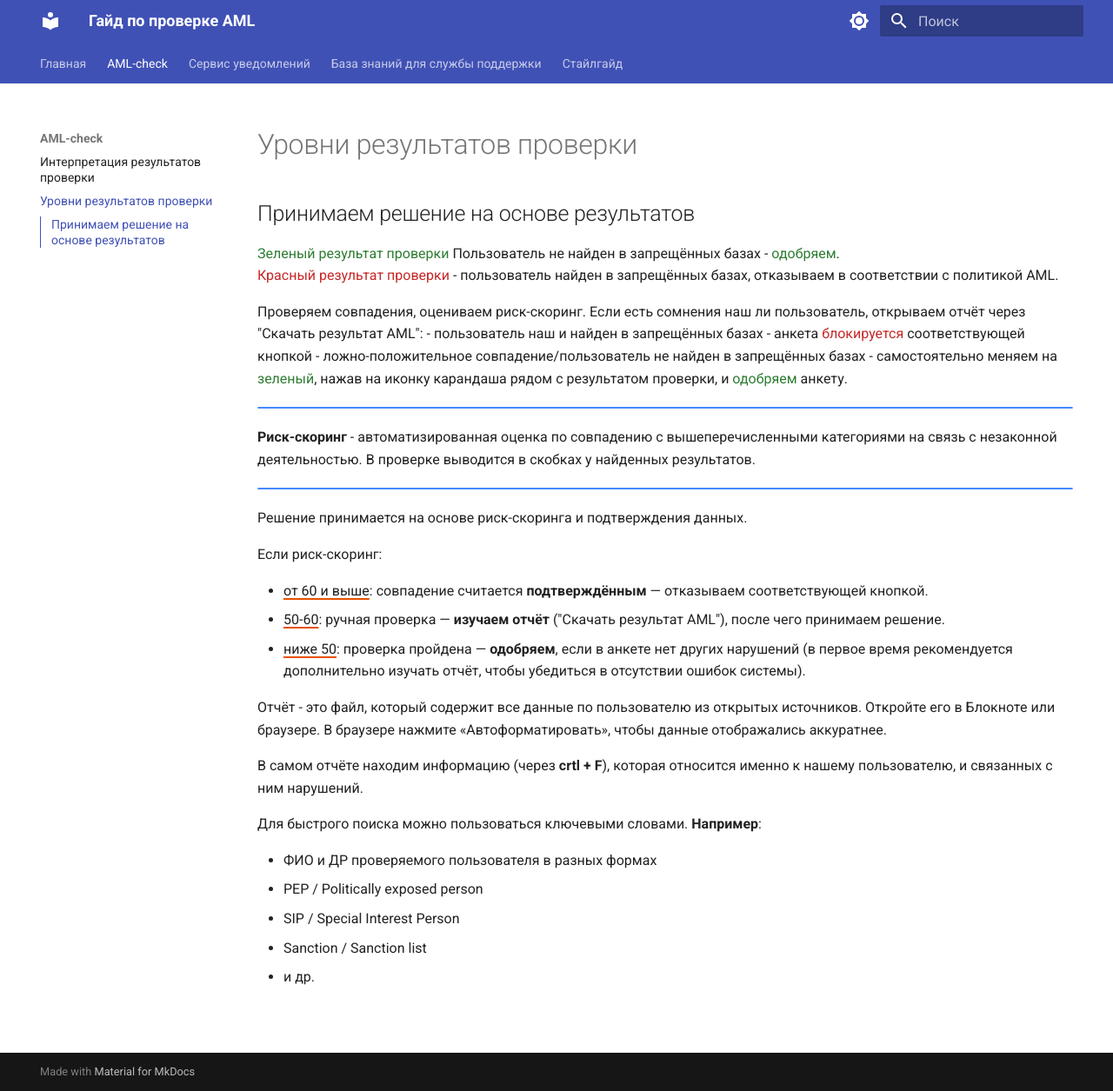
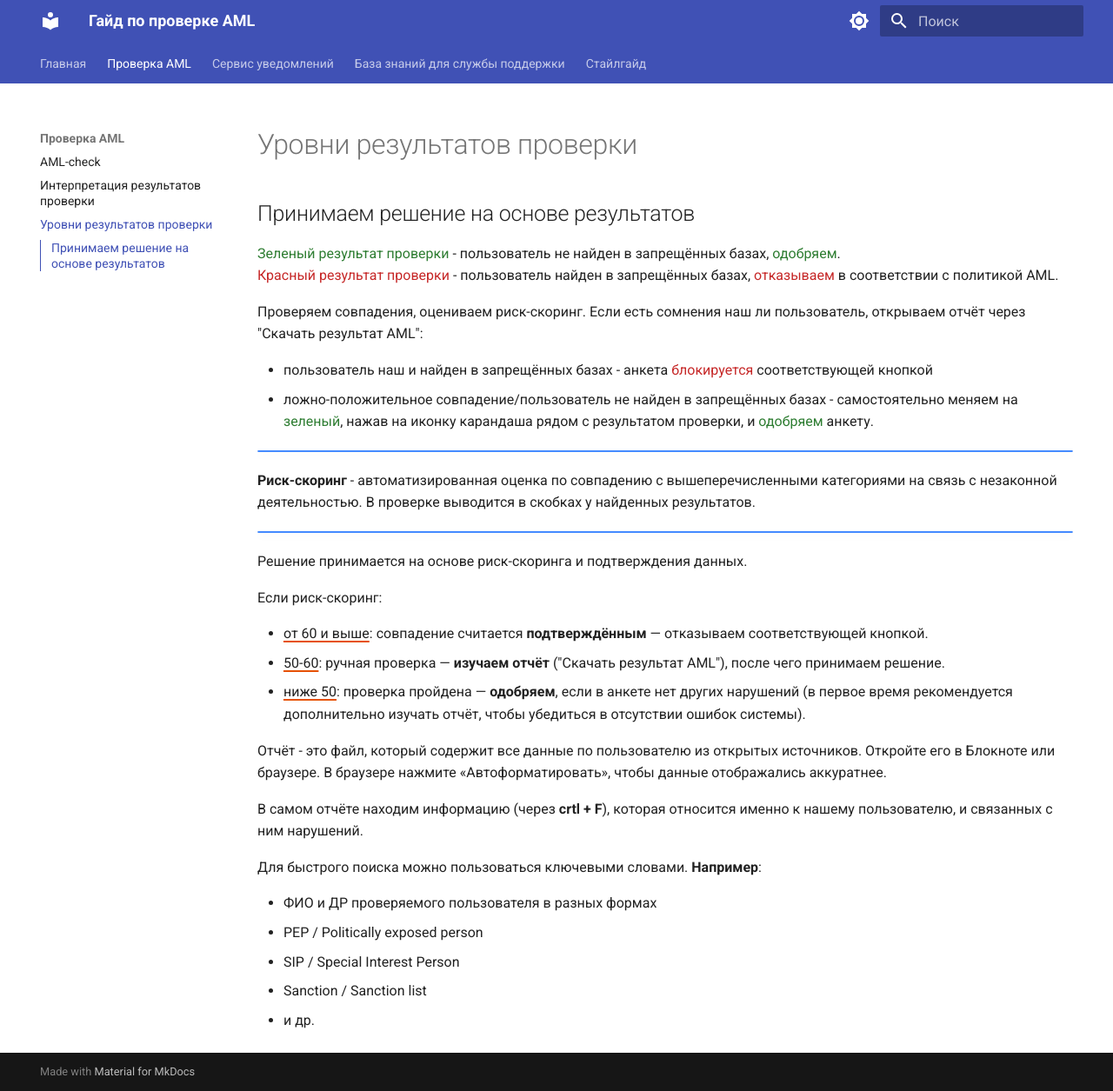
Before and after one commit to timonovam92-arch/AML-check, an MkDocs documentation site: the page built from docs/risk-levels.md, in a window 1280 px wide and 1255 px high. Shown: the whole window at 87% size. Built offline with MkDocs 1.6.1 and Material for MkDocs 9.7.7, drawn with Linux system fonts in a browser that asks for light colours.

Commit message:
Добавила раздел AML-check, исправила неточности в тексте.

```diff
--- a/docs/risk-levels.md
+++ b/docs/risk-levels.md
@@ -1,10 +1,10 @@
 ## Принимаем решение на основе результатов
 
-<span class="text-green">Зеленый результат проверки</span>
-Пользователь не найден в запрещённых базах - <span class="text-green">одобряем</span>.<br>
-<span class="text-red">Красный результат проверки</span> - пользователь найден в запрещённых базах, отказываем в соответствии с политикой AML.
+<span class="text-green">Зеленый результат проверки</span> - пользователь не найден в запрещённых базах, <span class="text-green">одобряем</span>.<br>
+<span class="text-red">Красный результат проверки</span> - пользователь найден в запрещённых базах, <span class="text-red">отказываем</span> в соответствии с политикой AML.
 
 Проверяем совпадения, оцениваем риск-скоринг. Если есть сомнения наш ли пользователь, открываем отчёт через "Скачать результат AML":
+
 - пользователь наш и найден в запрещённых базах - анкета <span class="text-red">блокируется</span> соответствующей кнопкой
 - ложно-положительное совпадение/пользователь не найден в запрещённых базах - самостоятельно меняем на <span class="text-green">зеленый</span>, нажав на иконку карандаша рядом с результатом проверки, и <span class="text-green">одобряем</span> анкету.
 
--- a/mkdocs.yml
+++ b/mkdocs.yml
@@ -20,7 +20,8 @@ theme:
     - toc.integrate
 nav:
   - Главная: index.md
-  - AML-check:
+  - Проверка AML:
+    - AML-check: aml-check.md
     - Интерпретация результатов проверки: risk-interpretation.md
     - Уровни результатов проверки: risk-levels.md
   - Сервис уведомлений:
```
Also changed, not shown: docs/aml-check.md (added, +18 -0 lines), docs/index.md (+0 -20 lines), docs/risk-interpretation.md (+9 -8 lines).
